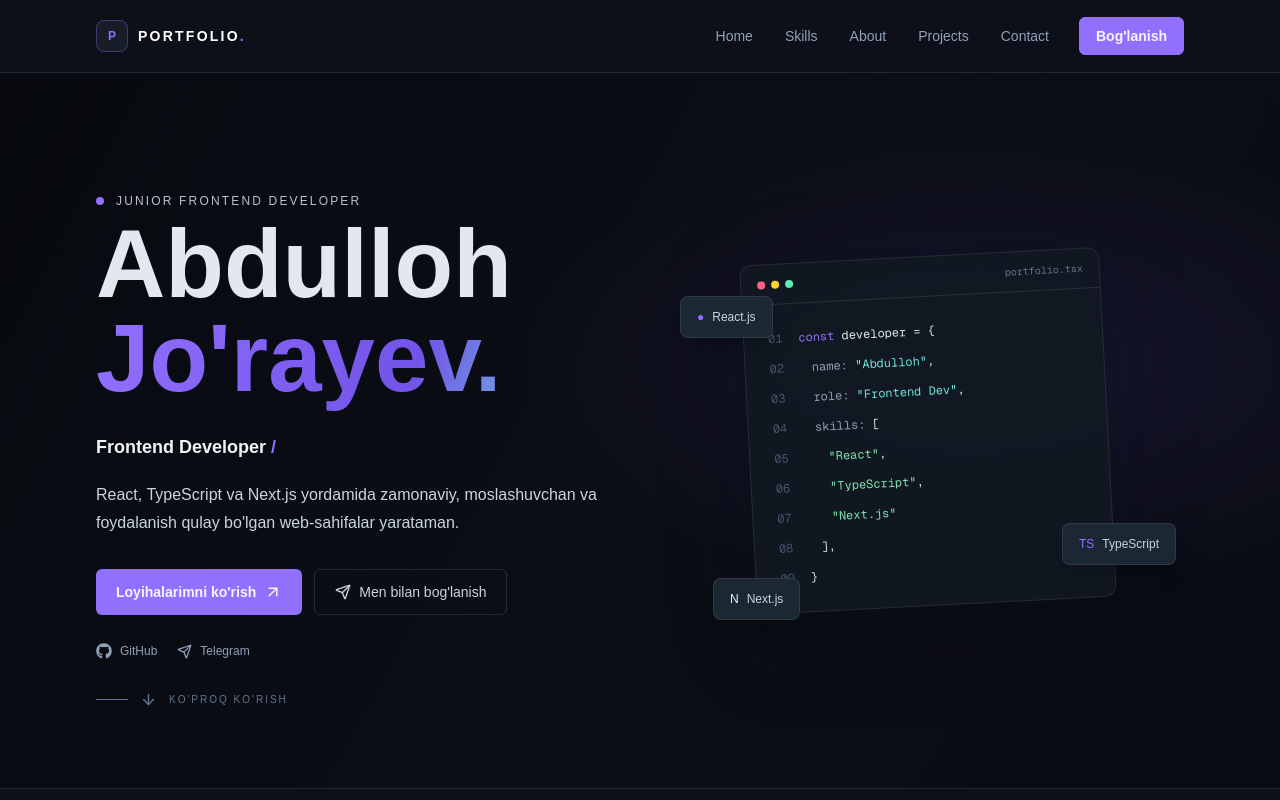
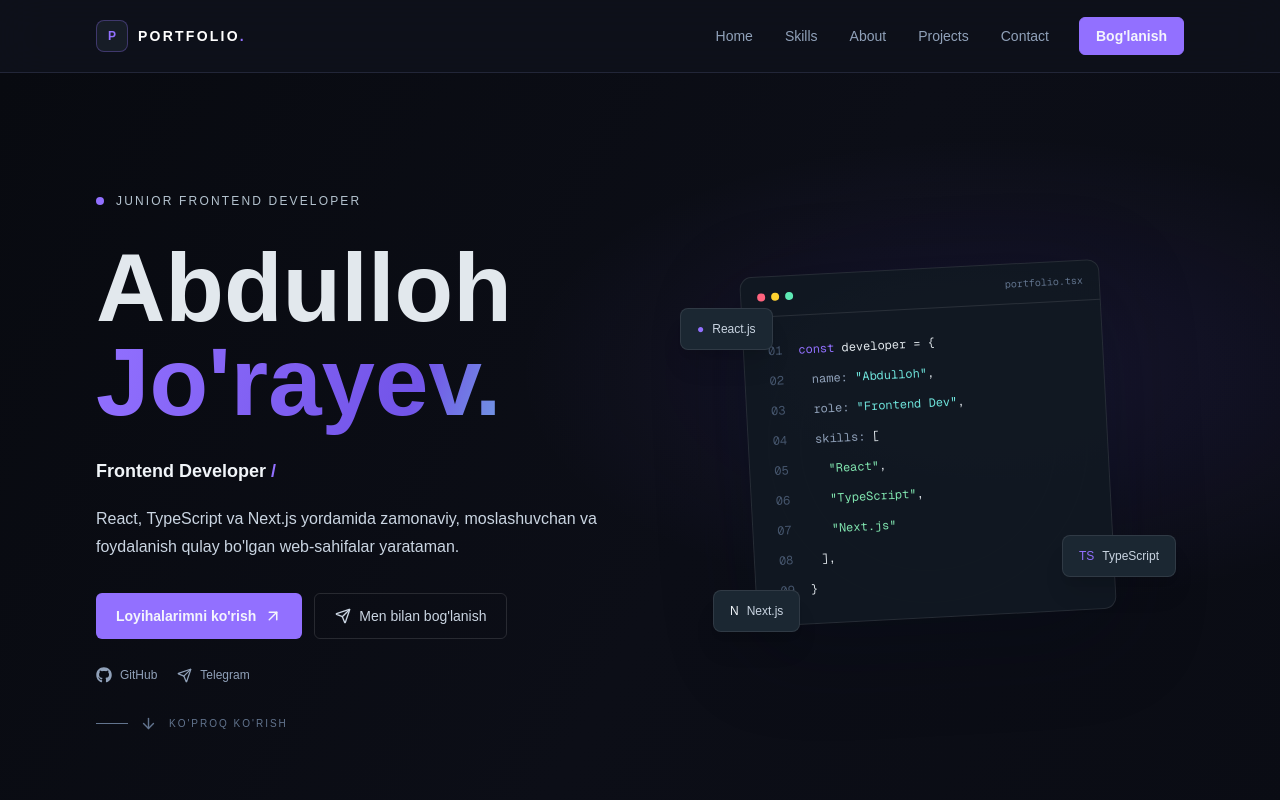
Before and after one commit to jurayev088-afk/portfolio-Abdulloh, a Next.js app: page / in a window 1280 px wide. Shown: the top 800 px of the page. Built offline with nearby package versions, Linux system fonts and the light colour scheme.

Commit message:
meta data

```diff
--- a/components/HomePage.tsx
+++ b/components/HomePage.tsx
@@ -30,7 +30,7 @@ export default function HomePage() {
             <span className="size-2 rounded-full bg-[#9bb8ce]" />
             JUNIOR FRONTEND DEVELOPER
           </p>
-          <h1 className="mt-2 text-5xl font-bold leading-[0.98] sm:text-6xl lg:text-7xl xl:text-8xl">
+          <h1 className="mt-8 text-5xl font-bold leading-[0.98] sm:text-6xl lg:text-7xl xl:text-8xl">
             Abdulloh
             <span className="block bg-linear-to-r from-[#b6c9d8] via-[#9fb8cc] to-[#8eaac1] bg-clip-text pb-2 text-transparent">
               Jo&apos;rayev.
```
